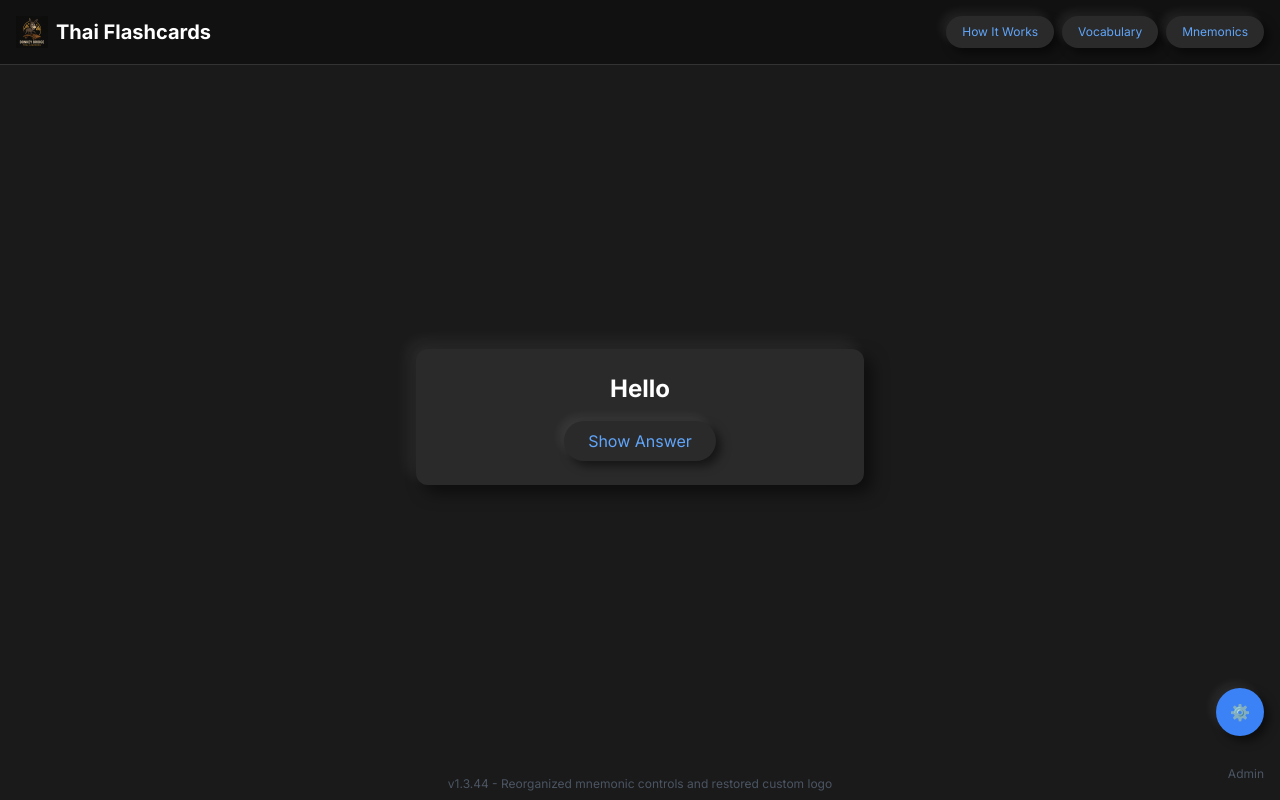
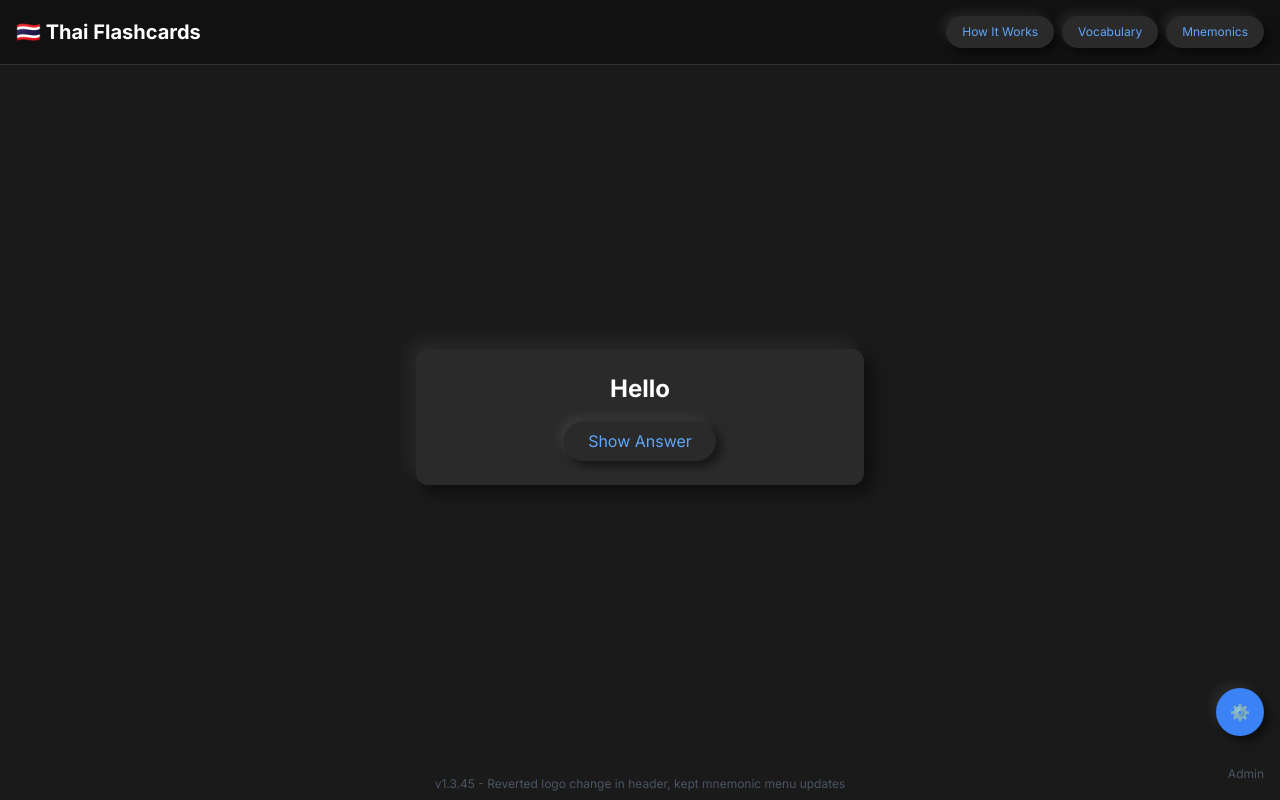
Before and after one commit to MaartenRischen/ThaiFlashcardsApp, a Next.js app: page / in a window 1280 px wide. Built offline with nearby package versions, Linux system fonts and the light colour scheme; no server answers.

Commit message:
v1.3.45: Reverted logo change in header, kept mnemonic menu updates

```diff
--- a/app/page.tsx
+++ b/app/page.tsx
@@ -24,8 +24,8 @@ function ClientOnly({ children }: { children: React.ReactNode }) {
 // Update version info
 const VERSION_INFO = {
   lastUpdated: new Date().toISOString(),
-  version: "1.3.44",
-  changes: "Reorganized mnemonic controls and restored custom logo"
+  version: "1.3.45",
+  changes: "Reverted logo change in header, kept mnemonic menu updates"
 };
 
 interface Review {
@@ -848,10 +848,7 @@ export default function ThaiFlashcards() {
     <main className="min-h-screen bg-[#1a1a1a] flex flex-col">
       {/* Header with app logo and navigation buttons */}
       <div className="p-4 bg-[#111] border-b border-[#333] flex flex-wrap items-center justify-between gap-2">
-        <div className="flex items-center gap-2">
-          <img src="/images/donkey-bridge-logo.png" alt="Donkey Bridge Logo" className="h-8 w-auto" />
-          <h1 className="text-xl font-bold text-white">Thai Flashcards</h1>
-        </div>
+        <h1 className="text-xl font-bold text-white">🇹🇭 Thai Flashcards</h1>
         <div className="flex flex-wrap gap-2">
           <button onClick={() => setShowHowItWorks(true)} className="neumorphic-button text-xs text-blue-400">How It Works</button>
           <button onClick={() => setShowVocabulary(true)} className="neumorphic-button text-xs text-blue-400">Vocabulary</button>
```
